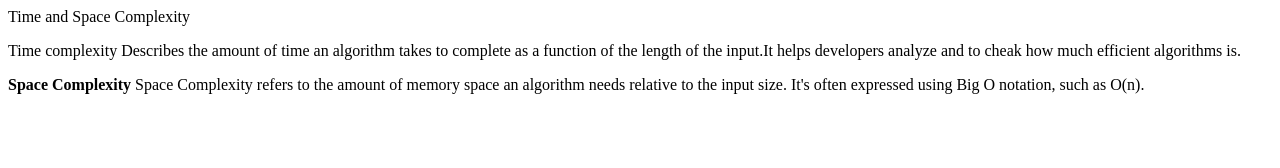
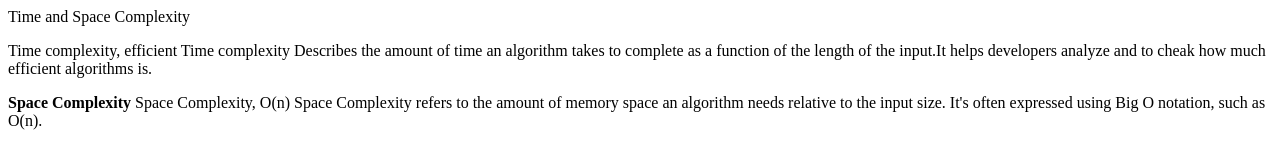
Before and after one commit to acciojob/time-and-space-complexity-nisha-salunkhe272, a website: page main.html in a window 1280 px wide. Drawn offline with Linux system fonts and the light colour scheme.

Commit message:
created a submission

```diff
--- a/main.html
+++ b/main.html
@@ -8,8 +8,8 @@
 
 <body
     <h1>Time and Space Complexity</h1>
-	<p>Time complexity Describes the amount of time an algorithm takes to complete as a function of the length of the input.It helps developers analyze and to cheak how much efficient algorithms is.</p>
-	<p><b>Space Complexity</b> Space Complexity refers to the amount of memory space an algorithm needs relative to the input size. It's often expressed using Big O notation, such as O(n). </p>
+	<p> Time complexity, efficient Time complexity Describes the amount of time an algorithm takes to complete as a function of the length of the input.It helps developers analyze and to cheak how much efficient algorithms is.</p>
+	<p><b>Space Complexity</b> Space Complexity, O(n) Space Complexity refers to the amount of memory space an algorithm needs relative to the input size. It's often expressed using Big O notation, such as O(n). </p>
 
 
 
```
